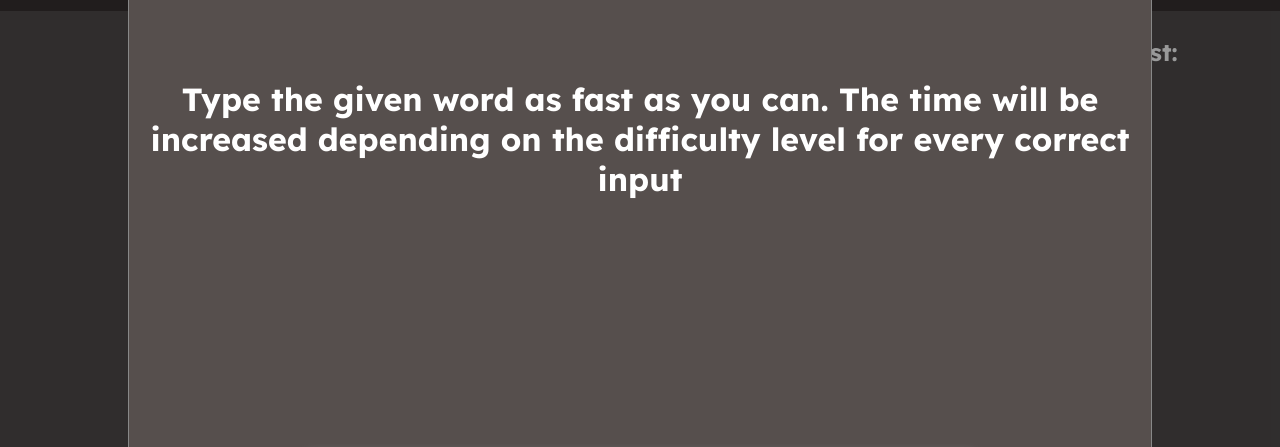
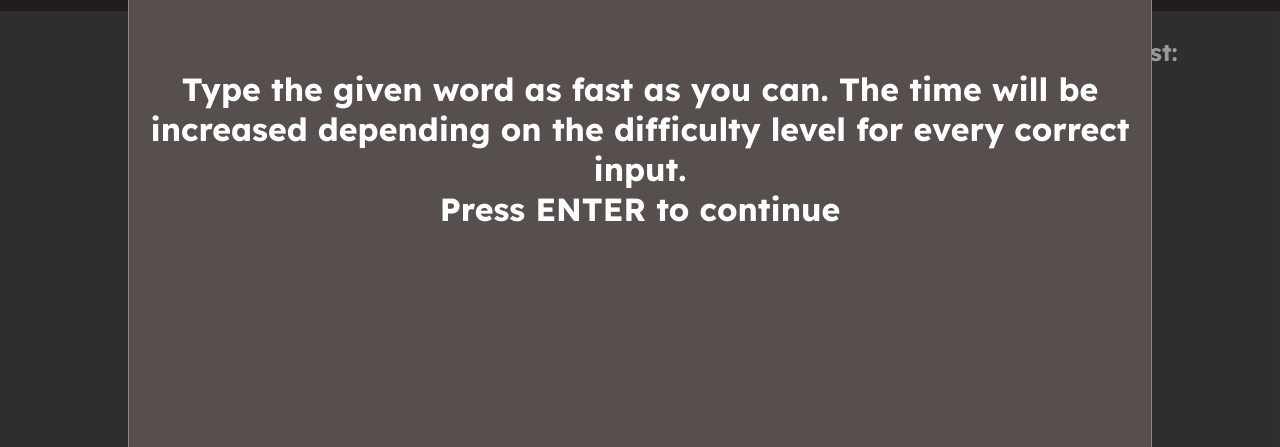
Before and after one commit to eillanrt/etypemo, a plain HTML site: page index.html in a window 1280 px wide. Shown: the part 89-536 px from the top of the page. Drawn offline with Linux system fonts and the light colour scheme.

Commit message:
add press enter to continue

```diff
--- a/index.html
+++ b/index.html
@@ -44,7 +44,9 @@
       <div class="modal-content">
         <p>
           Type the given word as fast as you can. The time will be increased
-          depending on the difficulty level for every correct input
+          depending on the difficulty level for every correct input.
+          <br />
+          Press ENTER to continue
         </p>
         <button id="start-game">Start</button>
       </div>
--- a/javascript/game.js
+++ b/javascript/game.js
@@ -55,7 +55,7 @@ function lose() {
   resetInterval()
 
   modal.style.display = 'block'
-  modalP.innerText = 'Your score is ' + wordCount
+  modalP.innerText = 'Your score is ' + wordCount + '\nPress ENTER to continue'
 
   inputEl.value = ''
 
```
